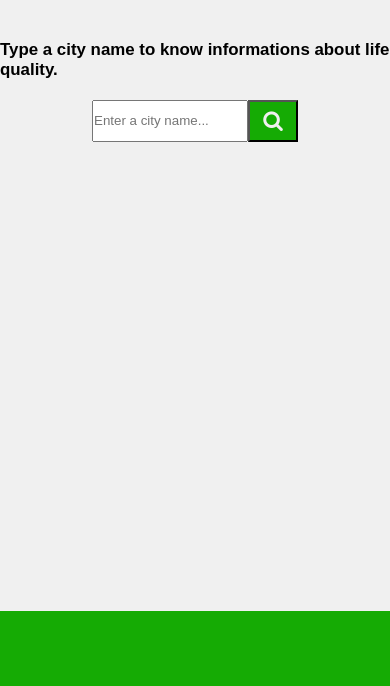
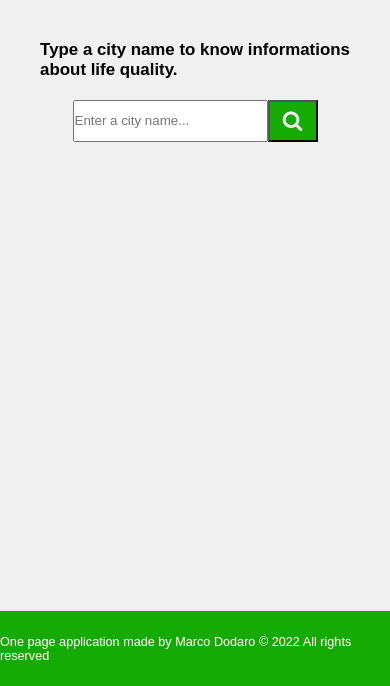
Before and after one commit to Marco-Dodaro/life-quality, a website built with webpack: page src/index.html in a window 390 px wide. Shown: the part 179-865 px from the top of the page. Built offline with nearby package versions, Linux system fonts and the light colour scheme.

Commit message:
added footer and h2 changes mobile version

```diff
--- a/src/css/styles.scss
+++ b/src/css/styles.scss
@@ -25,6 +25,8 @@ h2{
 footer{
   height: 75px;
   background-color: $green-color;
+  color: #ffffff;
+  font-size: 2vh;
 }
 
 .flexCenter {
@@ -111,9 +113,13 @@ footer{
     margin-bottom: 20px;
   }
 
+  footer{
+    font-size: 1.5vh;
+  }
+
   .searchBar{
     height: 5vh;
-    width: 40vw;
+    width: 50vw;
   }
 
   .submitButton{
--- a/src/index.html
+++ b/src/index.html
@@ -14,7 +14,7 @@
   <div class="topDecoration"></div>
   <header>
     <h1 class="flexCenter"><strong>Urban Life Quality</strong></h1>
-    <h2 class="flexCenter"> Type a city name to know informations about life quality.</h2>
+    <h2 class="flexCenter"> Type a city name to know informations</br> about life quality.</h2>
   </header>
 
   <div class="flexCenter directionRow">
@@ -28,8 +28,8 @@
 
   </div>
 
-  <footer>
-
+  <footer class="flexCenter">
+    One page application made by Marco Dodaro © 2022 All rights reserved
   </footer>
 
 
```
Also changed, not shown: src/css/styles.css.
